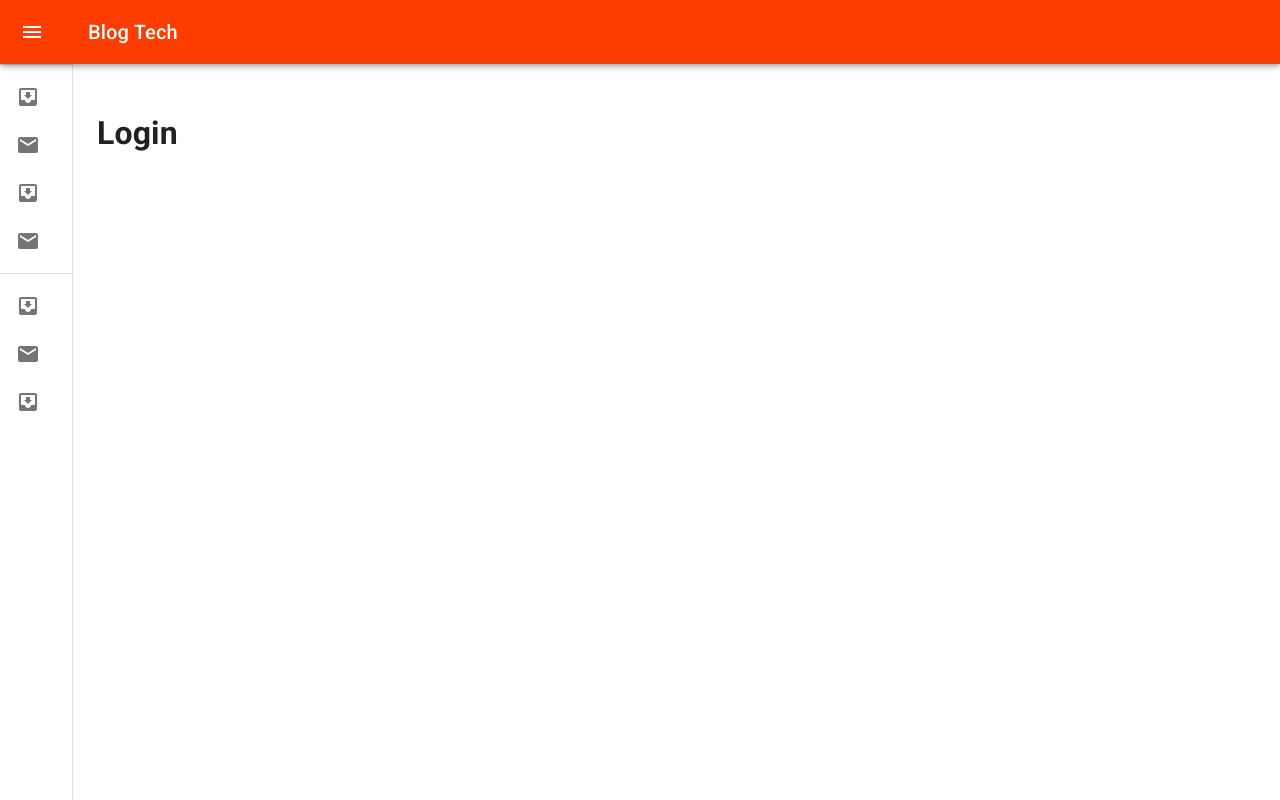
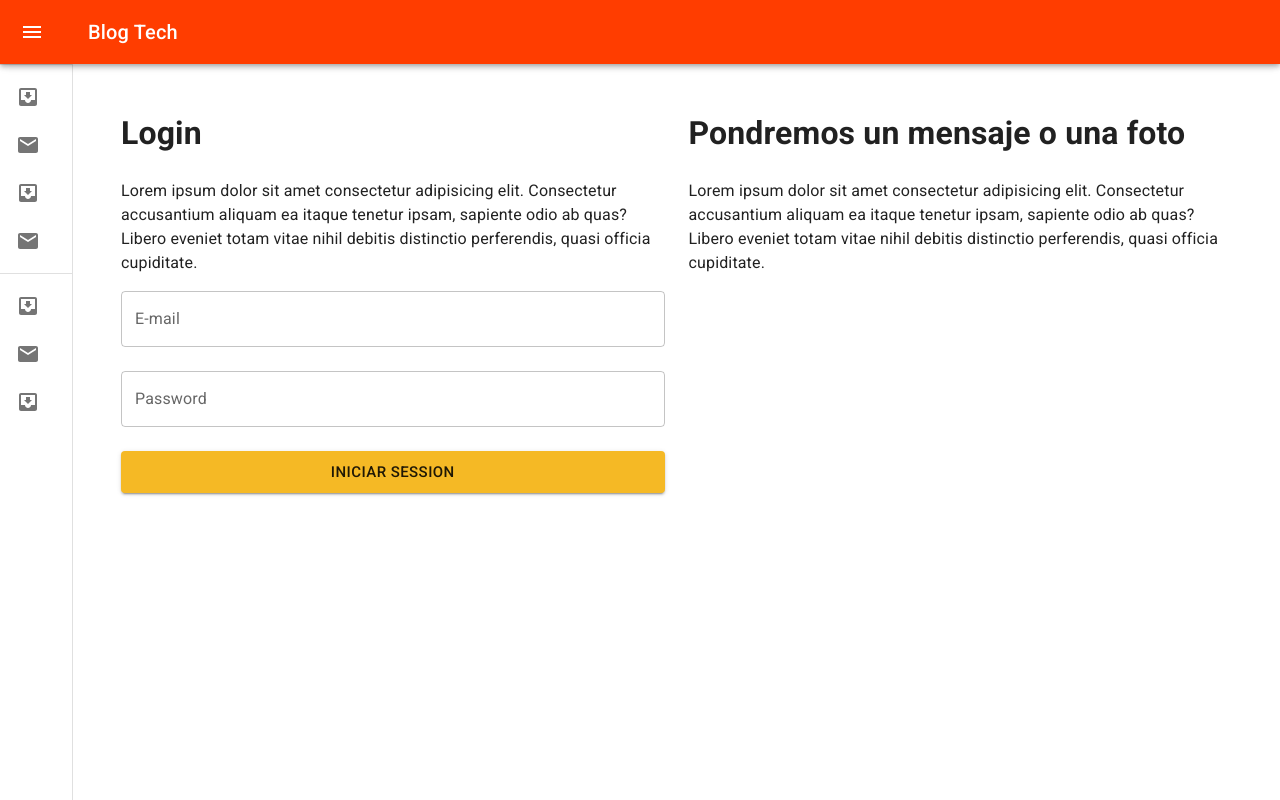
Before and after one commit to linder3hs/blog-tech-web, a React (Create React App) app: page /login in a window 1280 px wide. Built offline with nearby package versions, Linux system fonts and the light colour scheme.

Commit message:
feat: onchange

```diff
--- a/src/theme/index.js
+++ b/src/theme/index.js
@@ -11,6 +11,9 @@ const theme = createTheme({
       main: "#ff3d00",
       dark: "#b22a00",
     },
+    secondary: {
+      main: "#F5B925",
+    },
   },
 });
 
--- a/src/views/Login/index.jsx
+++ b/src/views/Login/index.jsx
@@ -1,9 +1,78 @@
+import { useState } from "react";
+import { Button, Container, Grid, TextField } from "@mui/material";
 import Drawer from "../../components/Drawer";
 
 const Login = () => {
+  const [inputs, setInputs] = useState({
+    email: "",
+    password: "",
+  });
+
+  const handleChange = (e) => {
+    const { name, value } = e.target;
+    setInputs((inputs) => ({
+      ...inputs,
+      [name]: value,
+    }));
+  };
+
+  const handleSubmit = (e) => console.log(inputs);
+
   return (
     <Drawer>
-      <h1>Login</h1>
+      <Container maxWidth="xl">
+        <Grid container spacing={3}>
+          <Grid item xs={12} sm={6}>
+            <h1>Login</h1>
+            <p>
+              Lorem ipsum dolor sit amet consectetur adipisicing elit.
+              Consectetur accusantium aliquam ea itaque tenetur ipsam, sapiente
+              odio ab quas? Libero eveniet totam vitae nihil debitis distinctio
+              perferendis, quasi officia cupiditate.
+            </p>
+            <Grid container spacing={3}>
+              <Grid item xs={12}>
+                <TextField
+                  label="E-mail"
+                  onChange={handleChange}
+                  name="email"
+                  type="email"
+                  fullWidth
+                />
+              </Grid>
+              <Grid item xs={12}>
+                <TextField
+                  label="Password"
+                  onChange={handleChange}
+                  name="password"
+                  type="password"
+                  fullWidth
+                />
+              </Grid>
+              <Grid item xs={12}>
+                <Button
+                  variant="contained"
+                  color="secondary"
+                  size="large"
+                  fullWidth
+                  onClick={handleSubmit}
+                >
+                  Iniciar Session
+                </Button>
+              </Grid>
+            </Grid>
+          </Grid>
+          <Grid item xs={12} sm={6}>
+            <h1>Pondremos un mensaje o una foto</h1>
+            <p>
+              Lorem ipsum dolor sit amet consectetur adipisicing elit.
+              Consectetur accusantium aliquam ea itaque tenetur ipsam, sapiente
+              odio ab quas? Libero eveniet totam vitae nihil debitis distinctio
+              perferendis, quasi officia cupiditate.
+            </p>
+          </Grid>
+        </Grid>
+      </Container>
     </Drawer>
   );
 };
```
